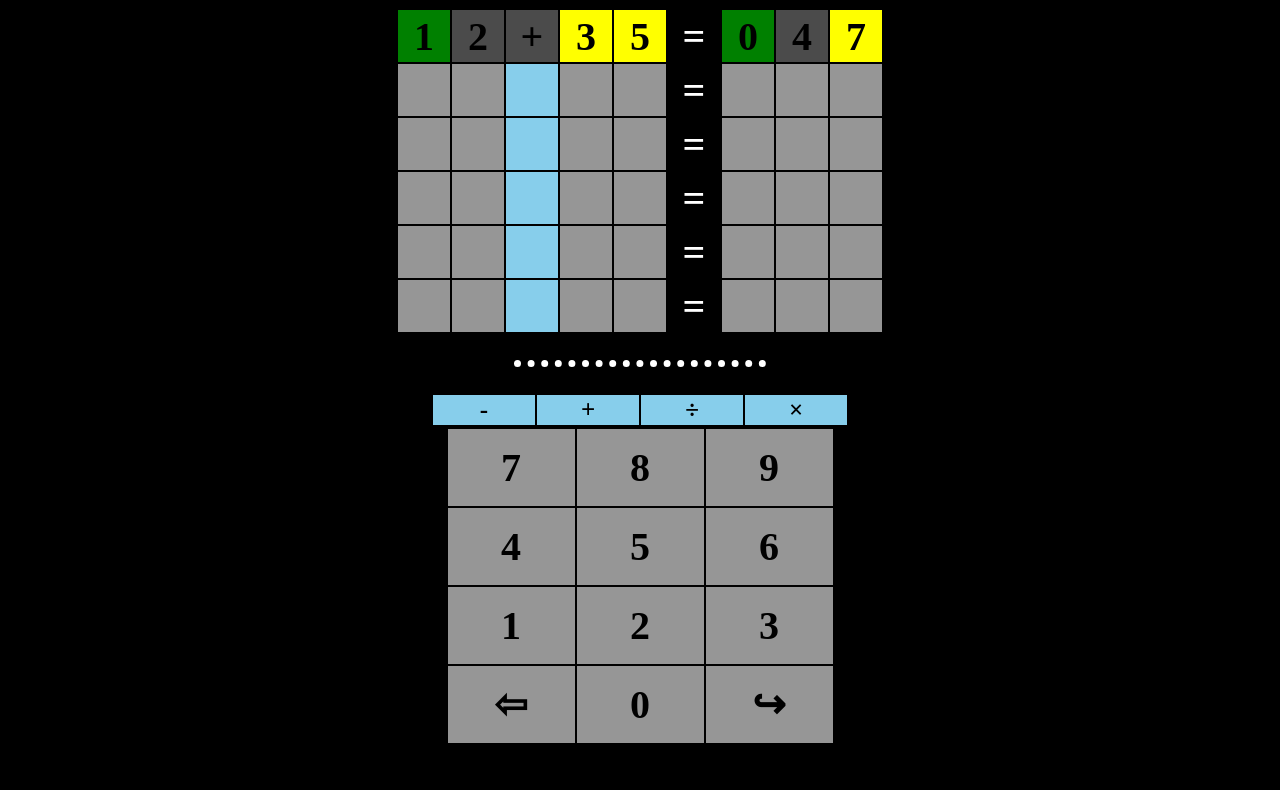
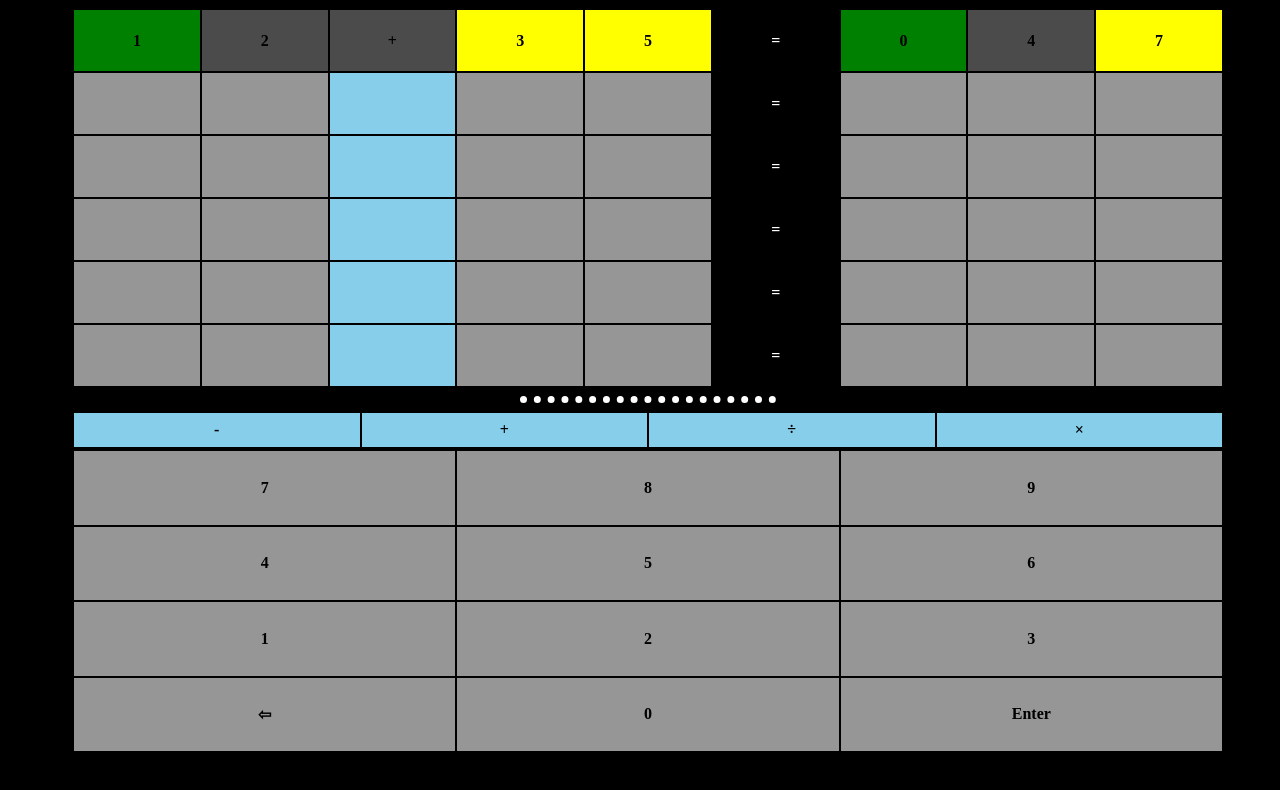
Before and after one commit to kovac093/Numble, a plain HTML site: page index.html in a window 1280 px wide. Drawn offline with Linux system fonts and the light colour scheme.

Commit message:
Updating Files

```diff
--- a/css/styles.css
+++ b/css/styles.css
@@ -1,5 +1,11 @@
+html {
+  height: 100vh;
+}
+
 body {
   background-color: black;
+  height: 95%;
+  width: 100%;
 }
 
 table {
@@ -14,75 +20,90 @@ hr {
   border-width: 7px;
 }
 
+.entryTable {
+  height: 50%;
+  width: 90%;
+}
+
+.operatorInputTable {
+  height: 5%;
+  width: 90%;
+}
+
+.numberInputTable {
+  height: 40%;
+  width: 90%;
+}
+
 .numberBox {
   background-color: #969696;
   text-align: center;
-  font-size: 40px;
+  font-size: 100%;
   font-weight: bold;
-  width: 50px;
-  height: 50px;
+  width: 10%;
+  height: 15%;
 }
 
 .numberInput {
   background-color: #969696;
   text-align: center;
-  font-size: 40px;
+  font-size: 100%;
   font-weight: bold;
-  width: 125px;
-  height: 75px;
+  width: 30%;
+  height: 23%;
 }
 
 .operatorBox {
   background-color: skyblue;
   text-align: center;
-  font-size: 40px;
+  font-size: 100%;
   font-weight: bold;
-  width: 50px;
-  height: 50px;
+  width: 10%;
+  height: 15%;
 }
 
 .operatorInput {
   background-color: skyblue;
   text-align: center;
-  font-size: 25px;
+  font-size: 100%;
   font-weight: bold;
-  width: 100px;
-  height: 25px;
+  width: 23%;
+  height: 100%;
 }
 
 .equalBox {
   background-color: black;
   color: white;
   text-align: center;
-  font-size: 40px;
+  font-size: 100%;
   font-weight: bold;
-  width: 50px;
-  height: 50px;
+  width: 10%;
+  height: 15%;
 }
 
- .correctBox {
+.correctBox {
    background-color: green;
    text-align: center;
-   font-size: 40px;
+   font-size: 100%;
    font-weight: bold;
-   width: 50px;
-   height: 50px;
+   width: 10%;
+   height: 15%;
  }
 
- .semiCorrectBox {
+.semiCorrectBox {
    background-color: yellow;
    text-align: center;
-   font-size: 40px;
+   font-size: 100%;
    font-weight: bold;
-   width: 50px;
-   height: 50px;
+   width: 10%;
+   height: 15%;
  }
 
- .incorrectBox {
+.incorrectBox {
    background-color: #4b4b4b;
    text-align: center;
-   font-size: 40px;
+   font-size: 100%;
    font-weight: bold;
-   width: 50px;
-   height: 50px;
+   width: 10%;
+   height: 15%;
  }
--- a/index.html
+++ b/index.html
@@ -8,7 +8,7 @@
   <body>
 
     <!-- Entries -->
-    <table>
+    <table class="entryTable">
       <tr>
         <td class="correctBox">1</td>
         <td class="incorrectBox">2</td>
@@ -77,12 +77,10 @@
       </tr>
     </table>
 
-    <br>
     <hr>
-    <br>
 
     <!-- Operator Input -->
-    <table>
+    <table class="operatorInputTable">
       <tr>
         <td class="operatorInput">-</td>
         <td class="operatorInput">+</td>
@@ -92,7 +90,7 @@
     </table>
 
     <!-- Number Input -->
-    <table>
+    <table class="numberInputTable">
       <tr>
         <td class="numberInput">7</td>
         <td class="numberInput">8</td>
@@ -111,7 +109,7 @@
       <tr>
         <td class="numberInput">⇦</td> <!-- ← -->
         <td class="numberInput">0</td>
-        <td class="numberInput">↪</td>
+        <td class="numberInput">Enter</td>
       </tr>
     </table>
 
```
